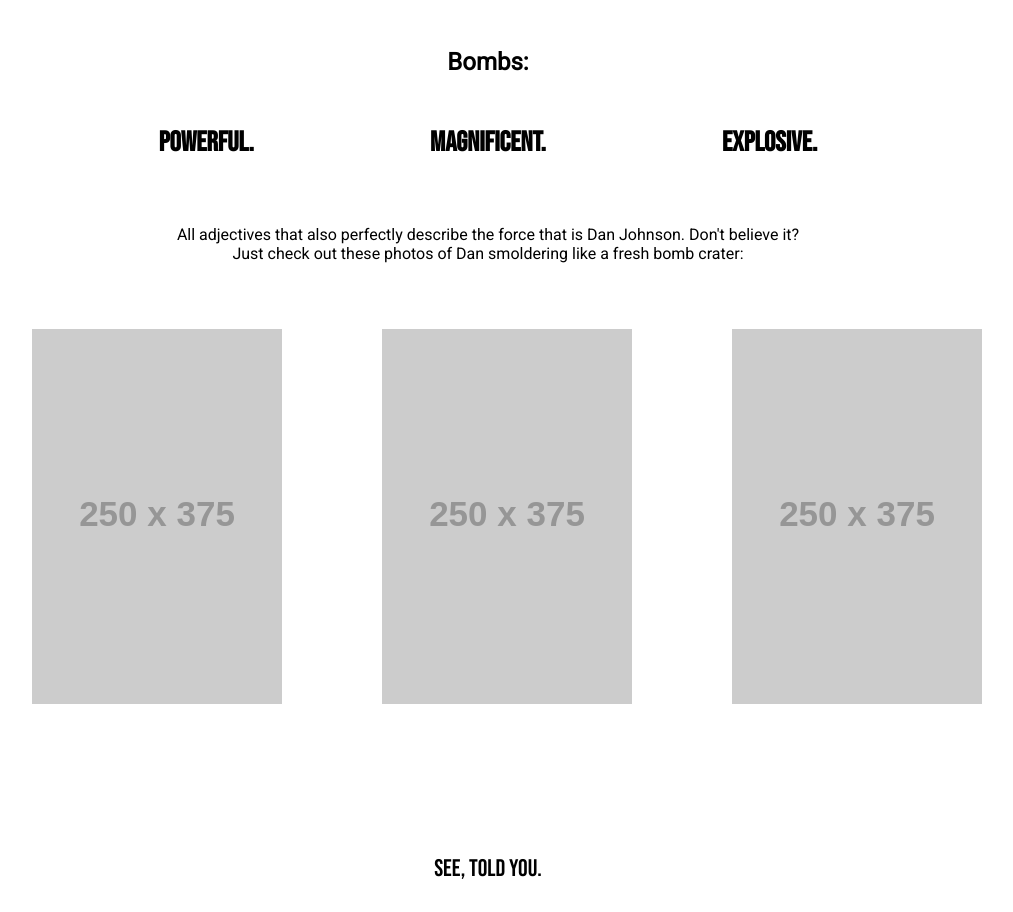
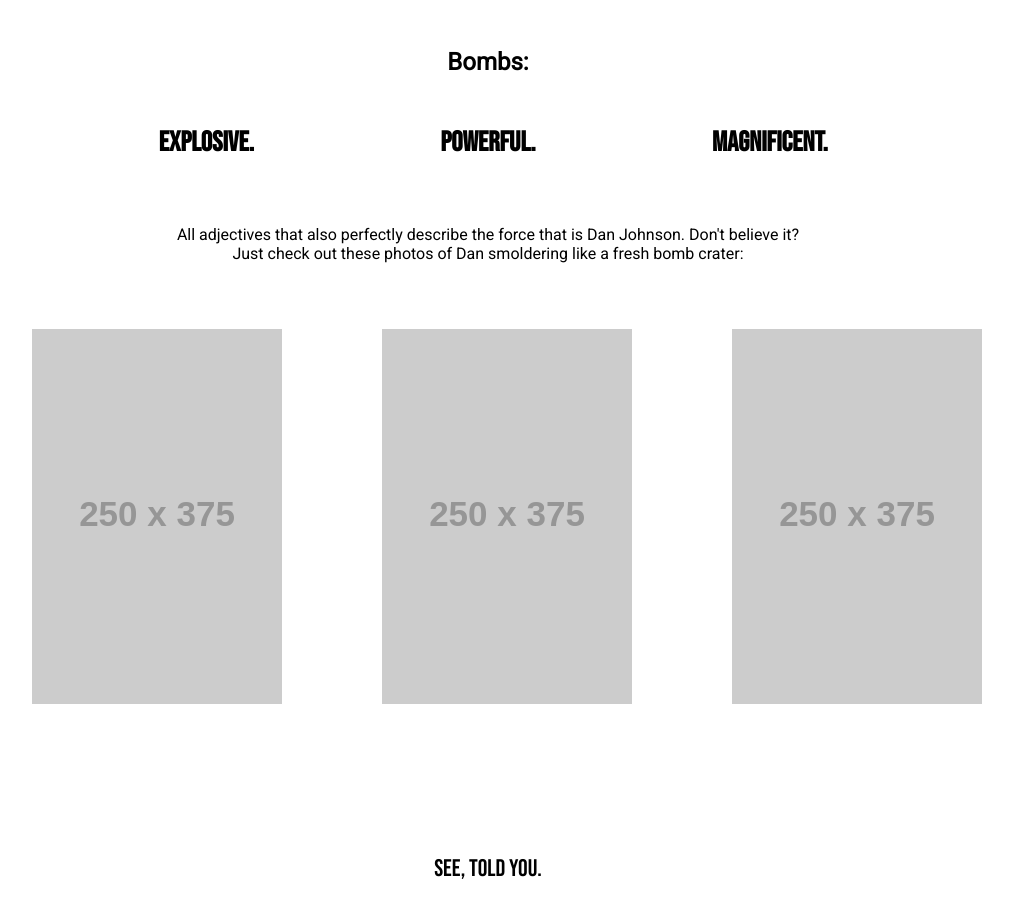
Before and after one commit to Gabester0/DanJohnsonIsTheBomb, a plain HTML site: page index.html in a window 1280 px wide. Shown: the part 960-1872 px from the top of the page, without its empty margins (152-1165 px from the left). Drawn offline with Linux system fonts and the light colour scheme; placeholder pictures from the web are drawn by us.

Commit message:
quick update

```diff
--- a/index.html
+++ b/index.html
@@ -47,9 +47,9 @@
         <section id="bomb-content">
             <h2>Bombs:</h2>
             <div class="bomb-sandwich">
+                <span><strong>EXPLOSIVE.</strong></span>
                 <span><strong>POWERFUL.</strong></span>
                 <span><strong>MAGNIFICENT.</strong></span>
-                <span><strong>EXPLOSIVE.</strong></span>
             </div>
             <p>All adjectives that also perfectly describe the force that is Dan Johnson.
                 Don't believe it?<br>  Just check out these photos of Dan smoldering like
--- a/style.css
+++ b/style.css
@@ -46,6 +46,8 @@ h2 {
   margin-top: 50px;
   margin-bottom: 50px;
   font-size: 1.75rem;
+  width: 115px;
+  text-align: center;
 }
 
 .landing-img {
```
Also changed, not shown: 1 other file.
